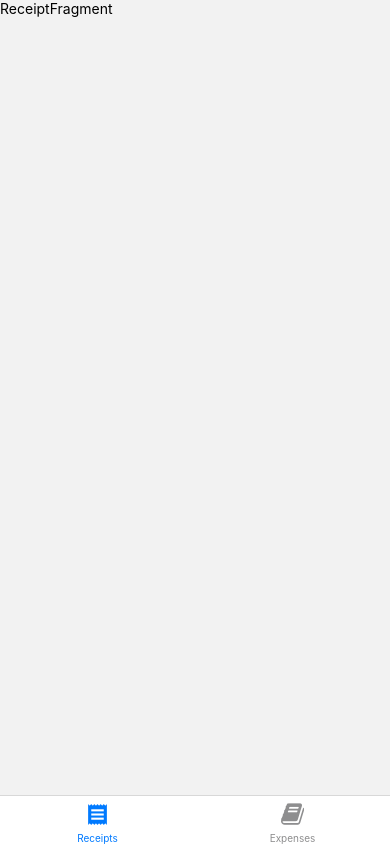
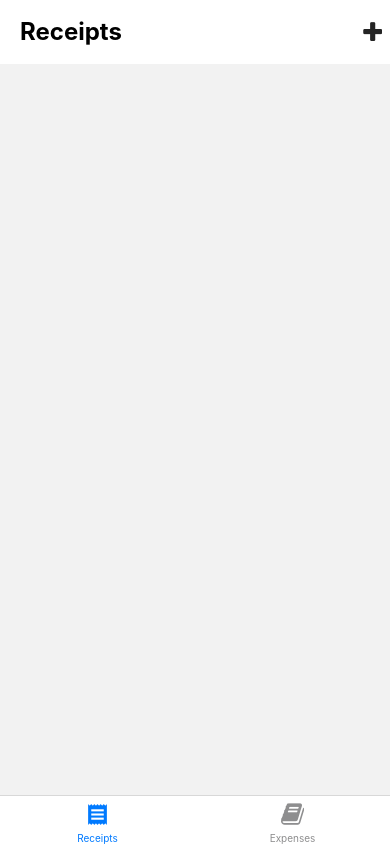
Before and after one commit to 40-days-of-Coding/budget_app, a React Native app: screen /Receipts in a window 390 px wide. Built offline with nearby package versions, Linux system fonts and the light colour scheme.

Commit message:
initiated development for the receipt fragment :iphone:
Added an app bar with a title and an icon

```diff
--- a/Fragements/ReceiptFragment.js
+++ /dev/null
@@ -1,24 +0,0 @@
-import {View, Text} from 'react-native';
-import {useNavigation} from "@react-navigation/native";
-import {useLayoutEffect} from "react";
-import {SafeAreaView} from "react-native-safe-area-context";
-
-const ReceiptFragment = () => {
-    const navigation = useNavigation();
-
-    useLayoutEffect(() => {
-        navigation.setOptions({
-            headerShown: false // hiding or disabling the default header from react-native
-        })
-    }, []);
-
-    return (
-        <SafeAreaView >
-            <View>
-                <Text>ReceiptFragment</Text>
-            </View>
-        </SafeAreaView>
-    );
-};
-
-export default ReceiptFragment;
--- /dev/null
+++ b/Fragments/ReceiptFragment.js
@@ -0,0 +1,37 @@
+import {View, Text, TouchableOpacity, ScrollView} from 'react-native';
+import {useNavigation} from "@react-navigation/native";
+import {useLayoutEffect} from "react";
+import {SafeAreaView} from "react-native-safe-area-context";
+import {Icon} from "@rneui/base";
+
+const ReceiptFragment = () => {
+    const navigation = useNavigation();
+
+    useLayoutEffect(() => {
+        navigation.setOptions({
+            headerShown: false // hiding or disabling the default header from react-native
+        })
+    }, []);
+
+    return (
+        <SafeAreaView>
+            <View className="bg-white py-3">
+                <View className="flex-row items-center space-x-2">
+                    <View className="flex-1">
+                        <Text className="ml-5 text-2xl font-bold">
+                            Receipts
+                        </Text>
+                    </View>
+                    <TouchableOpacity className="mr-5 p-2">
+                        <Icon type="font-awesome" name="plus"/>
+                    </TouchableOpacity>
+                </View>
+            </View>
+            <ScrollView>
+
+            </ScrollView>
+        </SafeAreaView>
+    );
+};
+
+export default ReceiptFragment;
--- a/Screens/MainScreen.js
+++ b/Screens/MainScreen.js
@@ -1,6 +1,6 @@
 import {createBottomTabNavigator} from '@react-navigation/bottom-tabs';
-import ReceiptFragment from "../Fragements/ReceiptFragment";
-import ExpensesFragment from "../Fragements/ExpensesFragment";
+import ReceiptFragment from "../Fragments/ReceiptFragment";
+import ExpensesFragment from "../Fragments/ExpensesFragment";
 import {useLayoutEffect} from "react";
 import {useNavigation} from "@react-navigation/native";
 import {Icon} from "@rneui/base"
--- a/tailwind.config.js
+++ b/tailwind.config.js
@@ -2,7 +2,8 @@
 module.exports = {
     content: [
         "./App.{js,jsx,ts,tsx}",
-        "./<custom directory>/**/*.{js,jsx,ts,tsx}"
+        "./Fragments/*.{js,jsx,ts,tsx}",
+        "./Screens/*.{js,jsx,ts,tsx}",
     ],
     theme: {
         extend: {},
```
Also changed, not shown: Fragments/ExpensesFragment.js (renamed from Fragements/ExpensesFragment.js).
